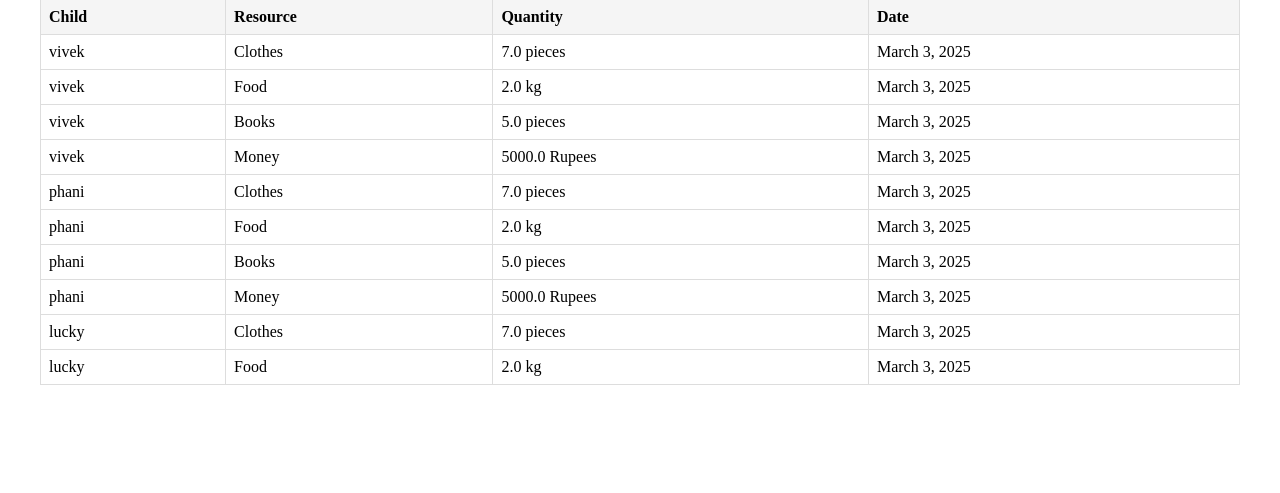
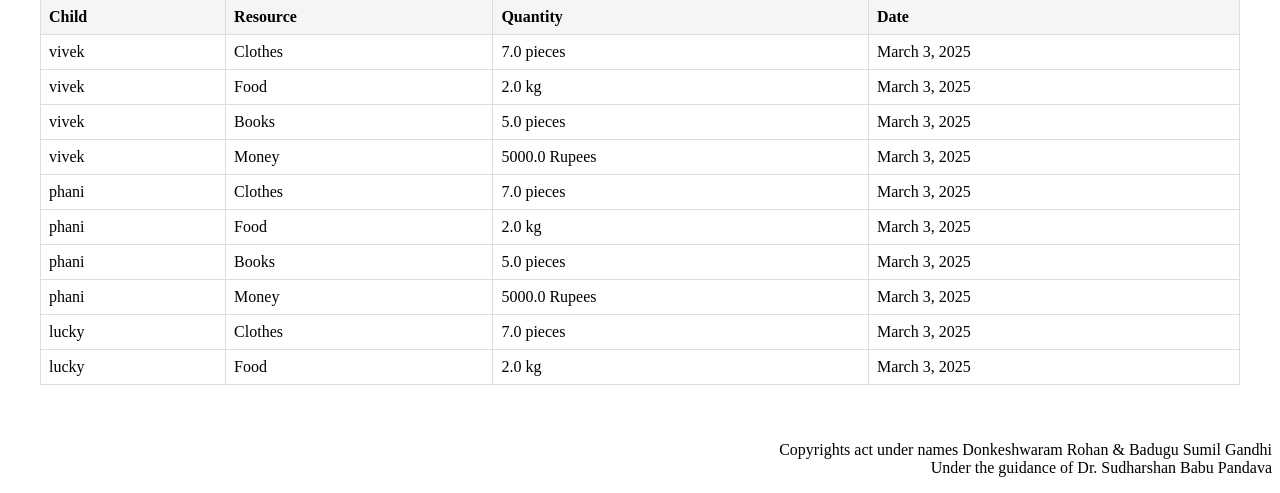
Before and after one commit to Rohan120805/BestVision, a Django app: page / in a window 1280 px wide. Shown: the part 959-1452 px from the top of the page. Before the commit the page ends 1344 px from the top, so only its background shows below. Run offline with Django 5.2, Linux system fonts and the light colour scheme; data comes from the database, SQL or seed files in the repository.

Commit message:
Added Copyrights

```diff
--- a/BestVision/templates/home.html
+++ b/BestVision/templates/home.html
@@ -79,4 +79,5 @@
         </table>
     </div>
 </div>
+<p align="right">Copyrights act under names Donkeshwaram Rohan & Badugu Sumil Gandhi<br>Under the guidance of Dr. Sudharshan Babu Pandava</p>
 {% endblock %}
```
